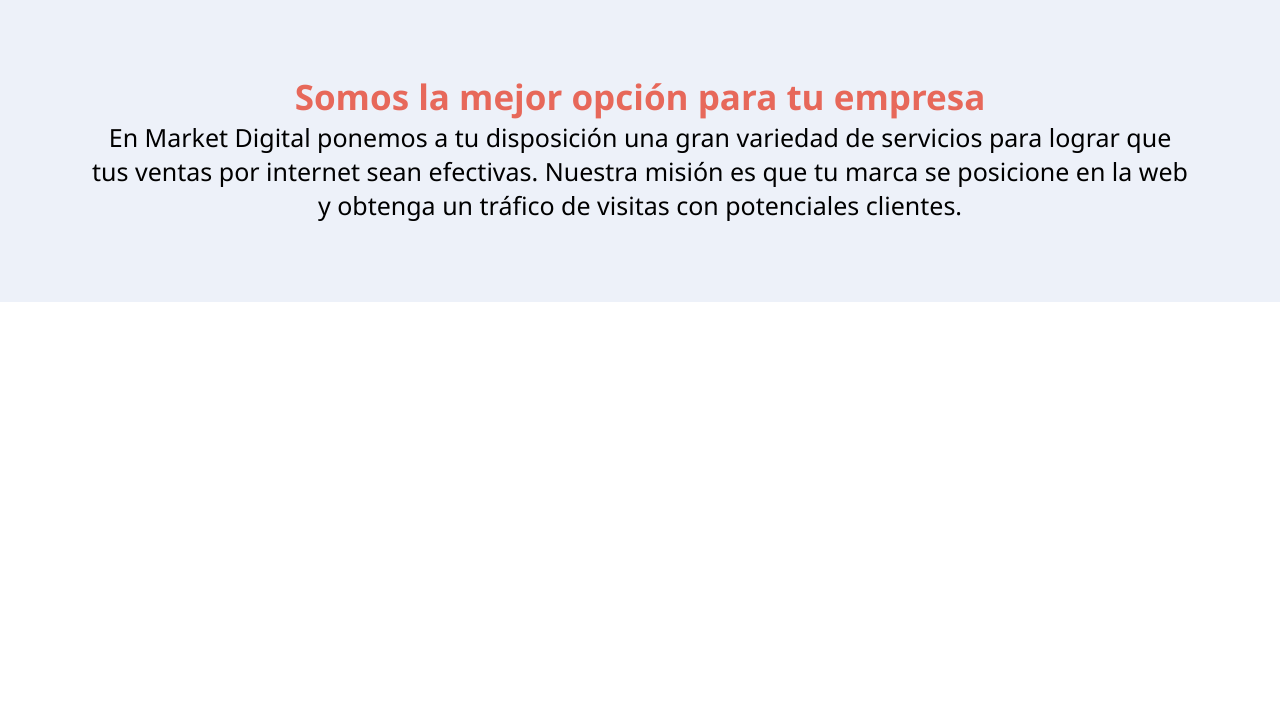
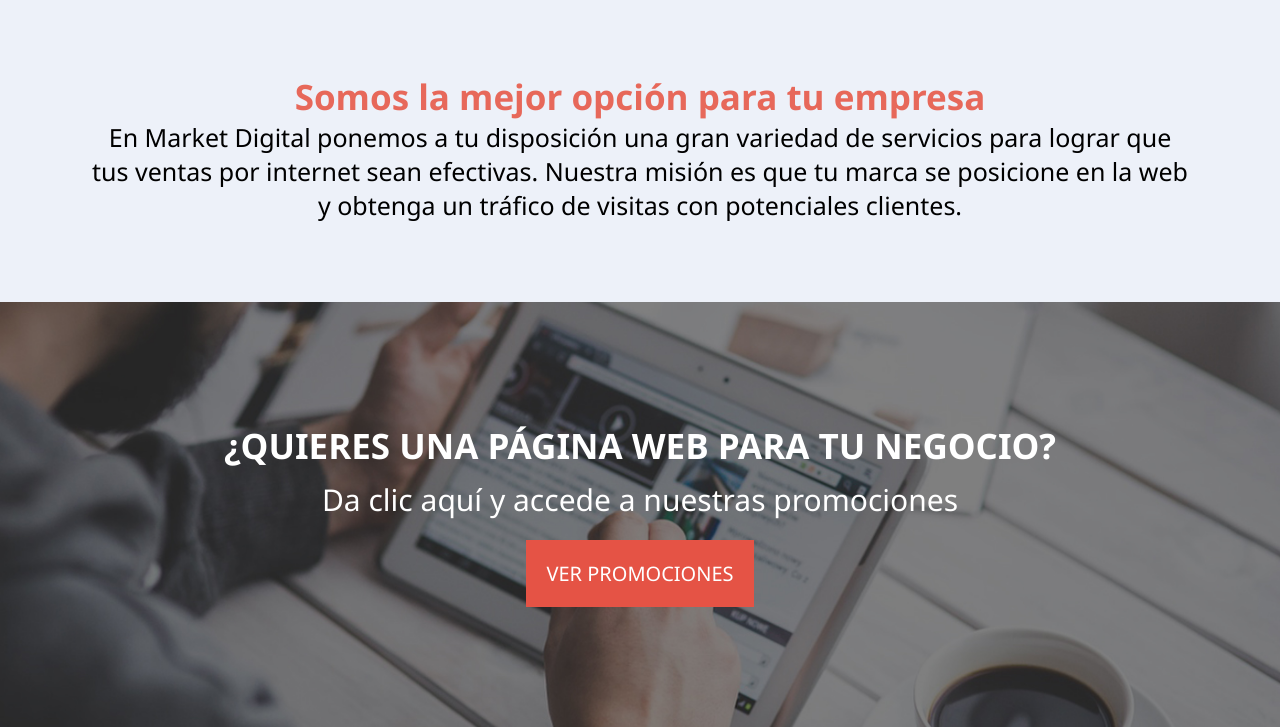
Before and after one commit to rickhufer/marketdigital-5sec2021, a plain HTML site: page index.html in a window 1280 px wide. Shown: the part 157-884 px from the top of the page. Before the commit the page ends 800 px from the top, so only its background shows below. Drawn offline with Linux system fonts and the light colour scheme.

Commit message:
Clase 13 abril 2021

```diff
--- a/css/estilos.css
+++ b/css/estilos.css
@@ -9,6 +9,7 @@
     background-color: #263238;
     padding: 10px 0;
 }
+
 .top-header a {
     color: white;
     text-decoration: none;
@@ -16,7 +17,8 @@
 
 header {
     width: 1100px;
-    margin: 0 auto; /* Coloca el elemento en el medio */
+    margin: 0 auto;
+    /* Coloca el elemento en el medio */
     padding: 15px 0;
     display: flex;
     justify-content: space-between;
@@ -33,15 +35,19 @@ nav>a {
     color: #3f3f3f;
     font-size: 18px;
 }
+
 nav>a:hover {
     color: #e7685a;
     border-bottom: 2px solid #e7685a;
 }
 
+
 /* NOSOTROS */
+
 .container-nosotros {
     background-color: #edf1f9;
 }
+
 .nosotros {
     width: 100%;
     max-width: 1100px;
@@ -49,11 +55,54 @@ nav>a:hover {
     text-align: center;
     padding: 80px 0;
 }
+
 .nosotros h1 {
     color: #e7685a;
     font-size: 35px;
 }
+
 .nosotros p {
     font-size: 25px;
     font-weight: 300;
 }
+
+
+/* SERVICIOS */
+
+.container-servicios {
+    background: url(../img/servicios.jpg);
+    padding: 120px 0;
+    background-size: cover;
+    background-attachment: fixed;
+}
+
+.servicios {
+    width: 100%;
+    max-width: 1100px;
+    margin: 0 auto;
+    display: flex;
+    flex-direction: column;
+}
+
+.servicios h2 {
+    color: white;
+    font-size: 35px;
+    text-align: center;
+}
+
+.servicios p {
+    color: white;
+    font-size: 30px;
+    text-align: center;
+    padding: 10px 0 20px 0;
+}
+
+.servicios button {
+    background-color: #e55345;
+    color: white;
+    padding: 20px;
+    font-size: 20px;
+    border: none;
+    cursor: pointer;
+    margin: 0 auto;
+}
--- a/index.html
+++ b/index.html
@@ -7,7 +7,8 @@
     <meta name="viewport" content="width=device-width, initial-scale=1.0">
     <title>Market Digital - Posicionando tu web</title>
 
-    <link rel="stylesheet" href="css/estilos.css"> <!-- Para enlazar un archivo externo -->
+    <link rel="stylesheet" href="css/estilos.css">
+    <!-- Para enlazar un archivo externo -->
 
 </head>
 
@@ -34,6 +35,14 @@
             <p>En Market Digital ponemos a tu disposición una gran variedad de servicios para lograr que tus ventas por internet sean efectivas. Nuestra misión es que tu marca se posicione en la web y obtenga un tráfico de visitas con potenciales clientes.</p>
         </section>
     </div>
+
+    <div class="container-servicios">
+        <div class="servicios">
+            <h2>¿QUIERES UNA PÁGINA WEB PARA TU NEGOCIO?</h2>
+            <p>Da clic aquí y accede a nuestras promociones</p>
+            <button>VER PROMOCIONES</button>
+        </div>
+    </div>
 </body>
 
 </html>
```
Also changed, not shown: img/servicios.jpg (added).
